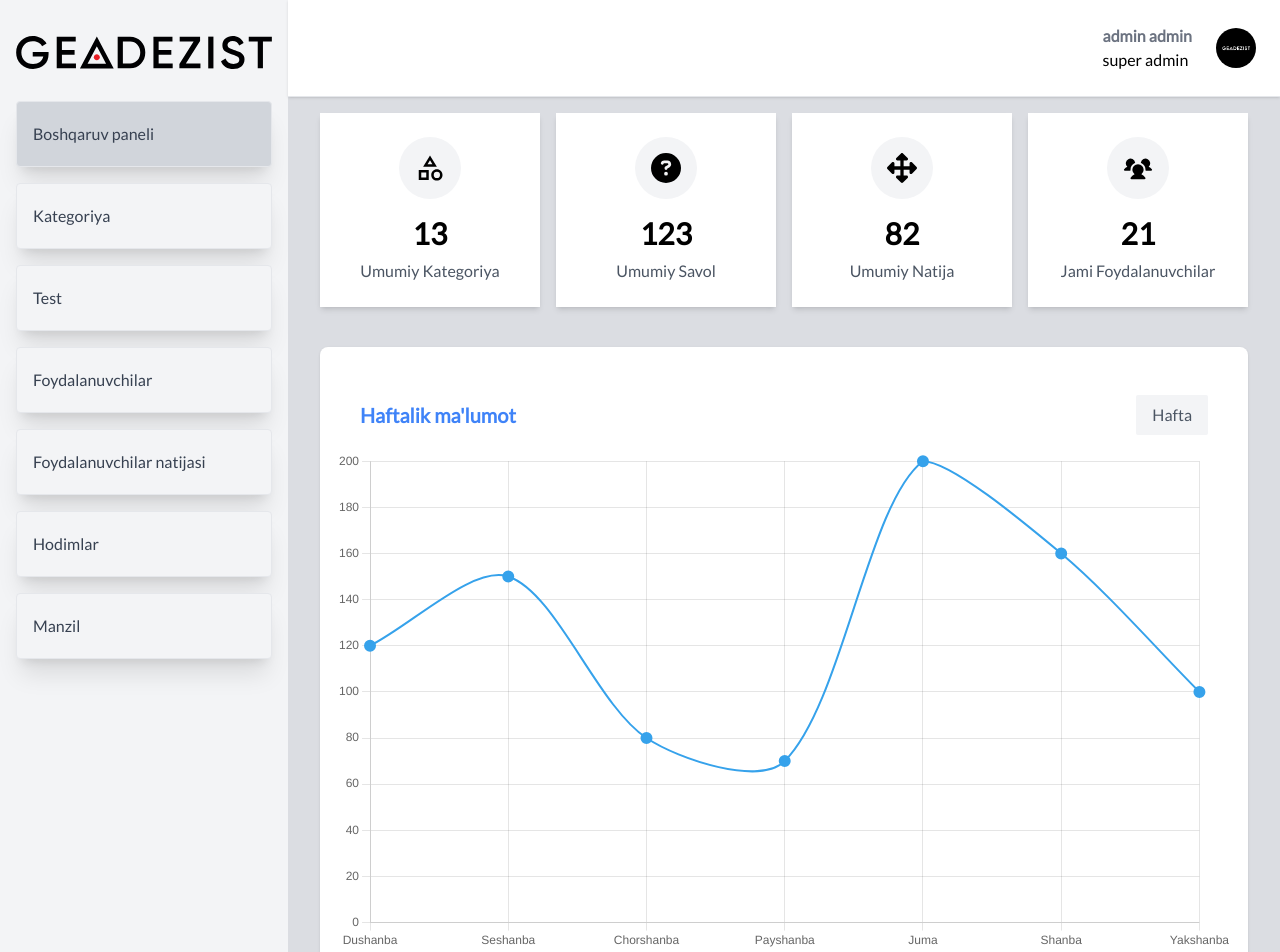
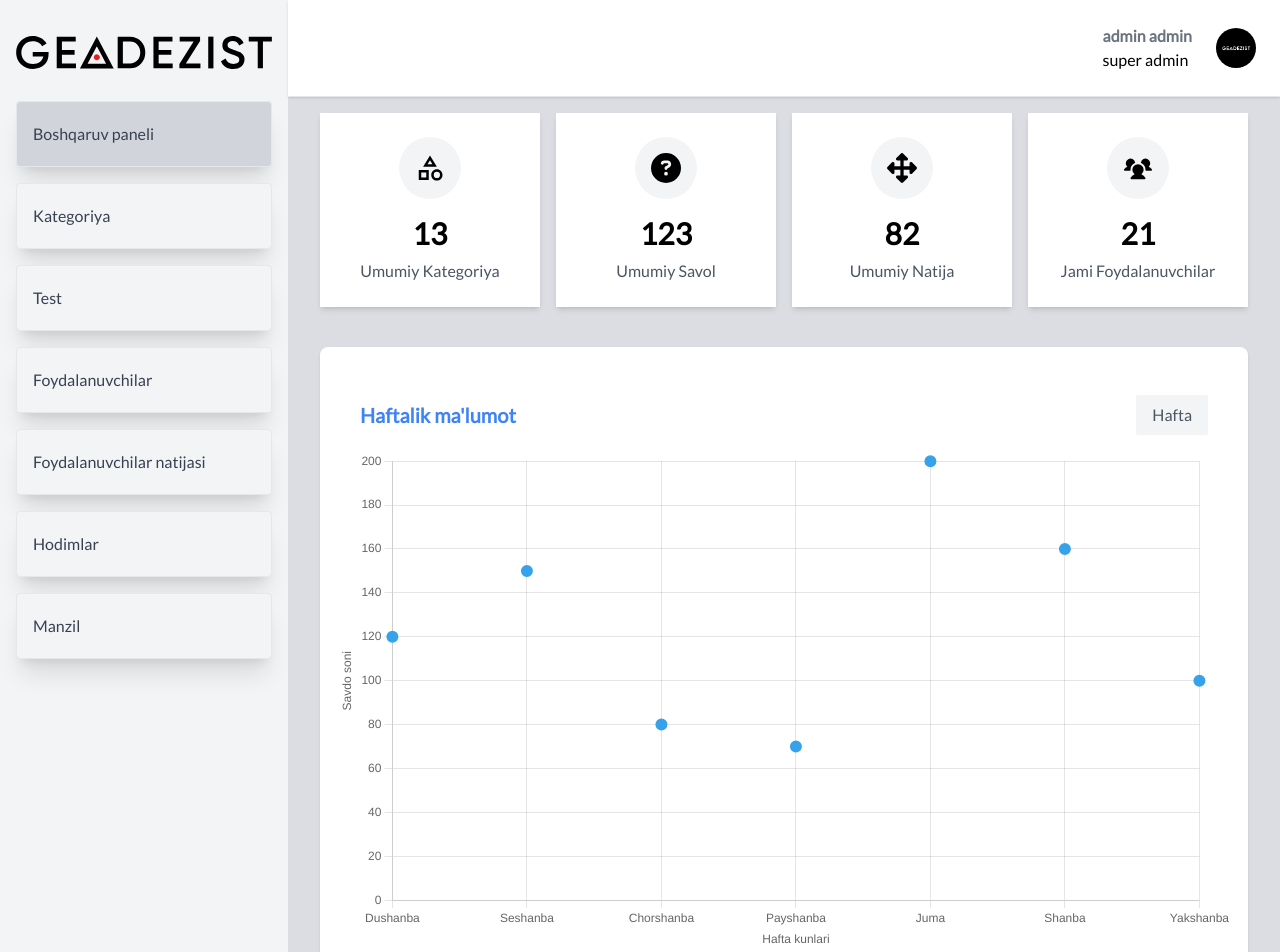
Before and after one commit to jasurhaydarovcode/GEADEZIST, a React (Vite) app: page /dashboard in a window 1280 px wide. Shown: the top 952 px of the page. Built offline with nearby package versions, Linux system fonts and the light colour scheme.

Commit message:
update admin dashboard

```diff
--- a/src/pages/Dashboard.tsx
+++ b/src/pages/Dashboard.tsx
@@ -1,30 +1,27 @@
-import { MdOutlineCategory } from 'react-icons/md';
-import { FaCircleQuestion } from 'react-icons/fa6';
-import { FaArrowsAlt } from 'react-icons/fa';
-import { PiUsersThreeFill } from 'react-icons/pi';
-import { Line } from 'react-chartjs-2';
+import { Scatter } from 'react-chartjs-2';
 import {
   Chart as ChartJS,
   CategoryScale,
   LinearScale,
   PointElement,
-  LineElement,
   Title,
   Tooltip,
   Legend,
 } from 'chart.js';
-import {useState} from 'react';
+import { useState } from 'react';
 import Layout from '@/components/Dashboard/Layout';
-
+import { PiUsersThreeFill } from 'react-icons/pi';
+import { FaArrowsAlt } from 'react-icons/fa';
+import { FaCircleQuestion } from 'react-icons/fa6';
+import { MdOutlineCategory } from 'react-icons/md';
 
 ChartJS.register(
   CategoryScale,
   LinearScale,
   PointElement,
-  LineElement,
   Title,
   Tooltip,
-  Legend,
+  Legend
 );
 
 const Dashboard = () => {
@@ -95,43 +92,68 @@ const Dashboard = () => {
     },
   ];
 
-  // Data for the chart
+  // Data for the scatter chart
   const data = {
-    labels: [
-      'Dushanba',
-      'Seshanba',
-      'Chorshanba',
-      'Payshanba',
-      'Juma',
-      'Shanba',
-      'Yakshanba',
-    ],
     datasets: [
       {
         label: 'Savdolar soni',
-        data: [120, 150, 80, 70, 200, 160, 100],
+        data: [
+          { x: 1, y: 120 },
+          { x: 2, y: 150 },
+          { x: 3, y: 80 },
+          { x: 4, y: 70 },
+          { x: 5, y: 200 },
+          { x: 6, y: 160 },
+          { x: 7, y: 100 },
+        ],
         borderColor: 'rgba(54, 162, 235, 1)',
         backgroundColor: 'rgba(54, 162, 235, 0.2)',
         borderWidth: 2,
-        tension: 0.3,
         pointRadius: 5,
         pointBackgroundColor: 'rgba(54, 162, 235, 1)',
       },
     ],
   };
 
-  // Options for the chart
-  const options = {
+  // Options for the scatter chart
+  const options:any = {
     responsive: true,
-    maintainAspectRatio: false, // Bu yerda aspectRatio o'chirilgan
+    maintainAspectRatio: false,
     plugins: {
       legend: { display: false },
     },
     scales: {
+      x: {
+        type: 'linear',
+        position: 'bottom',
+        title: {
+          display: true,
+          text: 'Hafta kunlari',
+        },
+        ticks: {
+          stepSize: 1,
+          callback: (value: number) => {
+            const days = [
+              'Dushanba',
+              'Seshanba',
+              'Chorshanba',
+              'Payshanba',
+              'Juma',
+              'Shanba',
+              'Yakshanba',
+            ];
+            return days[value - 1];
+          },
+        },
+      },
       y: {
         beginAtZero: true,
         ticks: {
           stepSize: 20,
+        },
+        title: {
+          display: true,
+          text: 'Savdo soni',
         },
       },
     },
@@ -164,8 +186,8 @@ const Dashboard = () => {
               Hafta
             </button>
           </div>
-          <div className="w-full h-64 md:h-96 lg:h-[500px]"> {/* Height specified for different screens */}
-            <Line data={data} options={options} />
+          <div className="w-full h-64 md:h-96 lg:h-[500px]">
+            <Scatter data={data} options={options}/>
           </div>
         </div>
 
@@ -218,7 +240,7 @@ const Dashboard = () => {
                 .filter(
                   (user) =>
                     (!selectedCategory || user.kategoriya === selectedCategory) &&
-                    (!selectedRegion || user.viloyat === selectedRegion),
+                    (!selectedRegion || user.viloyat === selectedRegion)
                 )
                 .map((user) => (
                   <tr key={user.id}>
```
